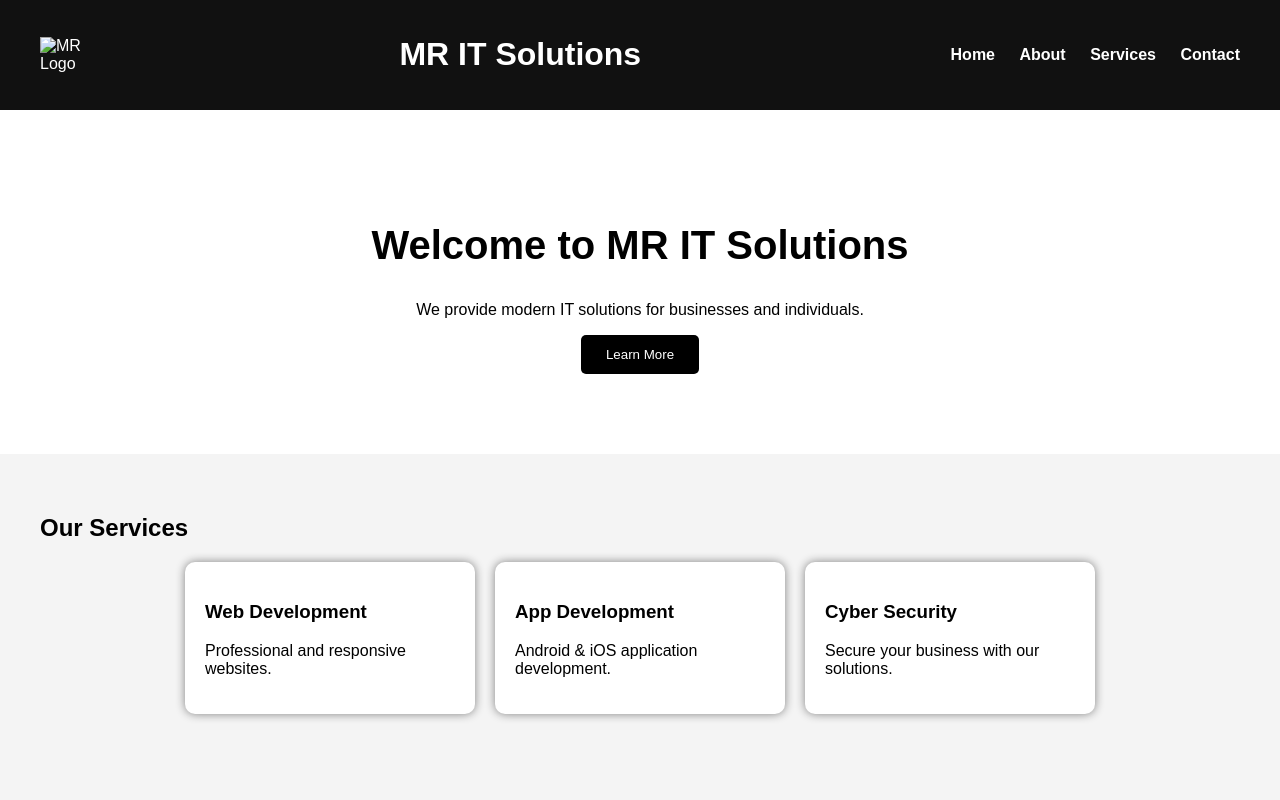
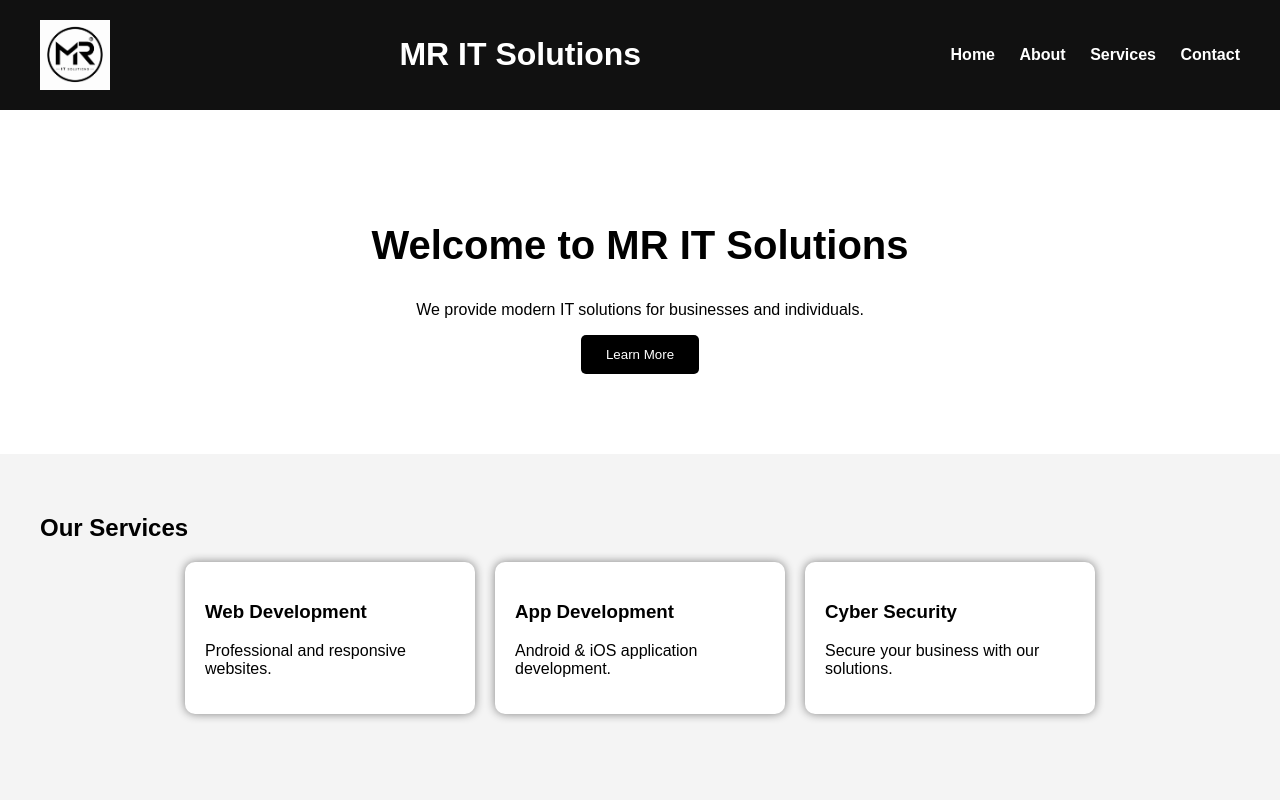
Before and after one commit to kcmca2025-cell/MR-IT-Solutions, a plain HTML site: page index.html in a window 1280 px wide. Shown: the top 800 px of the page. Drawn offline with Linux system fonts and the light colour scheme; files whose address does not match are found by name.

Commit message:
Add files via upload

```diff
--- a/index.html
+++ b/index.html
@@ -9,7 +9,7 @@
 <body>
 
 <header>
-    <img src="logo.png" alt="MR Logo" class="logo">
+    <img src="C:\Users\USER\Desktop\logo project\.vscode\logo.png\logo.png.png" alt="MR Logo" class="logo">
     <h1>MR IT Solutions</h1>
 
     <nav>
```
